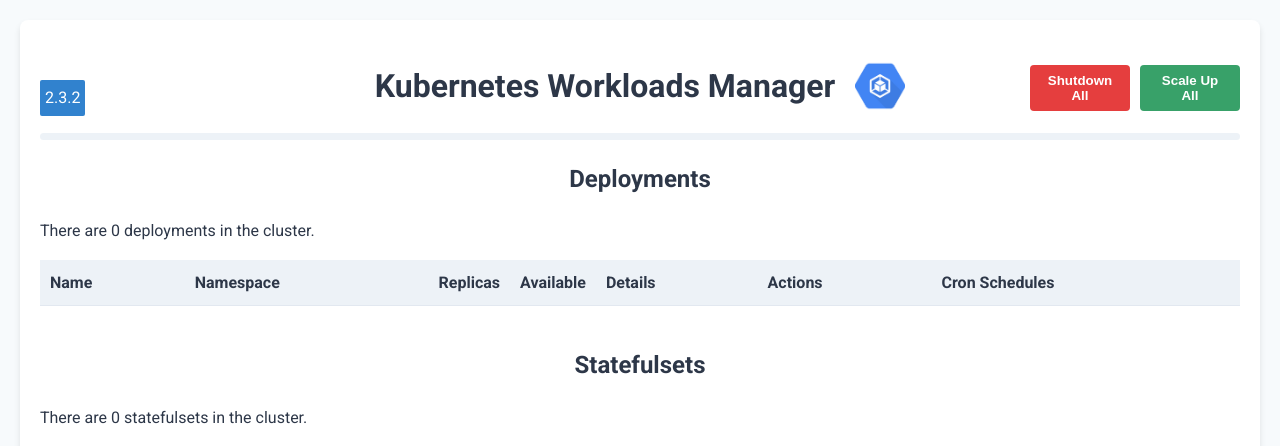
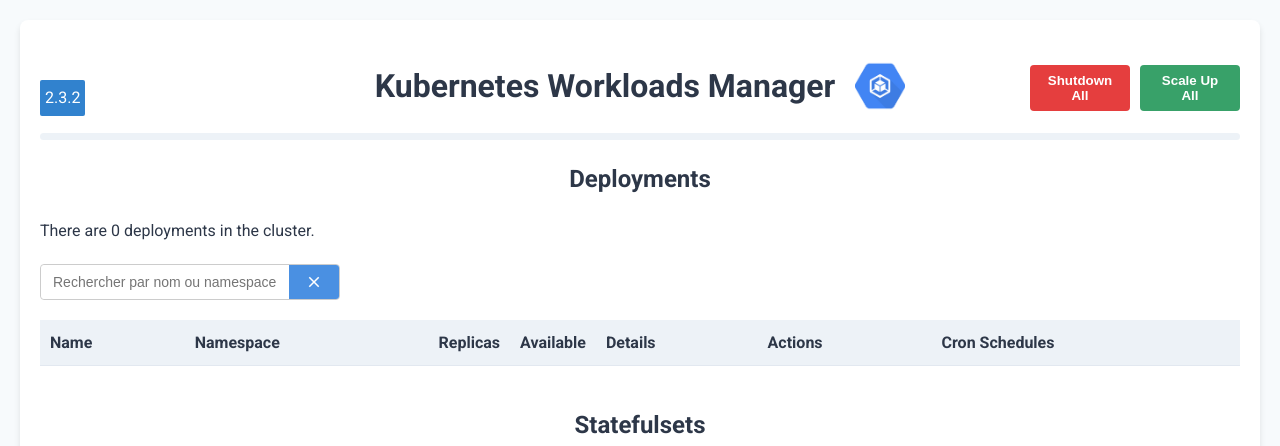
Before and after one commit to didlawowo/workload-scheduler, a FastAPI app: page / in a window 1280 px wide. Shown: the top 446 px of the page. Run offline with FastAPI, Linux system fonts and the light colour scheme; data that the repository does not hold is empty.

Commit message:
feat: add search bar for the moment, just for deployments

```diff
--- a/src/static/css/style.css
+++ b/src/static/css/style.css
@@ -281,6 +281,61 @@
         display: inline-block;
     }
 
+    /* CSS pour la barre de recherche */
+    .search-container {
+        display: flex;
+        justify-content: flex-start;
+        margin: 20px 0;
+        width: 100%;
+    }
+
+    .search-bar {
+        display: flex;
+        width: 300px;
+        border: 1px solid #ccc;
+        border-radius: 4px;
+        overflow: hidden;
+    }
+
+    .search-bar input {
+        flex-grow: 1;
+        padding: 8px 12px;
+        border: none;
+        outline: none;
+        font-size: 14px;
+    }
+
+    .search-bar button {
+        background-color: #4a90e2;
+        color: white;
+        border: none;
+        padding: 8px 16px;
+        cursor: pointer;
+        display: flex;
+        align-items: center;
+        justify-content: center;
+    }
+
+    .search-bar button:hover {
+        background-color: #3182ce;
+    }
+
+    .search-bar button i {
+        font-size: 18px;
+    }
+
+    .hidden {
+        display: none;
+    }
+
+    .no-results {
+        text-align: center;
+        padding: 20px;
+        color: #666;
+        font-style: italic;
+        display: none;
+    }
+
     @keyframes fadeIn {
         from { opacity: 0; }
         to { opacity: 1; }
--- a/src/templates/index.html
+++ b/src/templates/index.html
@@ -34,7 +34,15 @@
         <div class="section" id="deployment">
             <h2>Deployments</h2>
             <p>There are {{ deploy|length }} deployments in the cluster.</p>
-            <table>
+            <div class="search-container">
+                <div class="search-bar">
+                  <input type="text" id="deploymentSearch" placeholder="Rechercher par nom ou namespace...">
+                  <button id="resetSearch" title="Réinitialiser la recherche">
+                    <i class="material-icons">clear</i>
+                  </button>
+                </div>
+            </div>
+            <table id="deploymentTable">
                 <thead>
                     <tr>
                         <th>Name</th>
@@ -115,10 +123,9 @@
                                 class="btn btn-danger">Shutdown</button>
                             <button onclick="manageWorkloadStatus('deploy', '{{d.name}}', '{{ d.uid }}', 'up')"
                                 class="btn btn-success">Start</button>
-
-                                <button onclick="edit_prog('{{ d.uid }}', '{{ d.name }}', '{{ d.type }}')" class="btn btn-primary">
-                                    <i class=" material-icons">edit</i>
-                                </button>
+                            <button onclick="edit_prog('{{ d.uid }}', '{{ d.name }}', '{{ d.type }}')" class="btn btn-primary">
+                                <i class=" material-icons">edit</i>
+                            </button>
                         </td>
                         <td>
                             <div class="cron-info">
@@ -130,6 +137,7 @@
                     {% endfor %}
                 </tbody>
             </table>
+            <div id="noDeploymentResults" class="no-results">Aucun déploiement ne correspond à votre recherche.</div>
         </div>
 
         <div id="cronModal" class="modal">
```
Also changed, not shown: src/static/js/main.js (+56 -3 lines).
